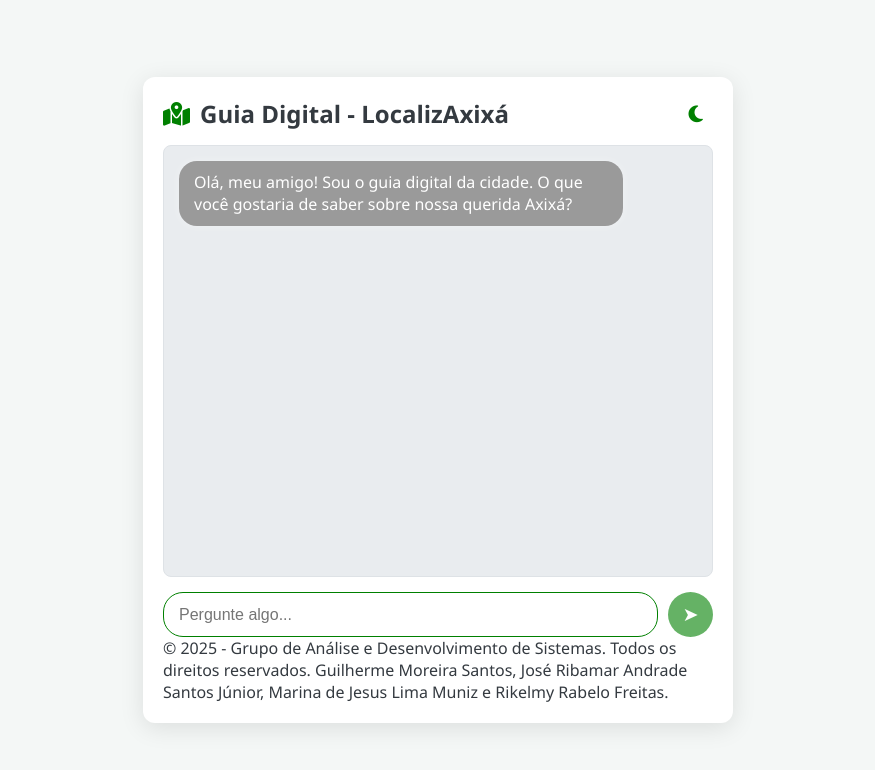
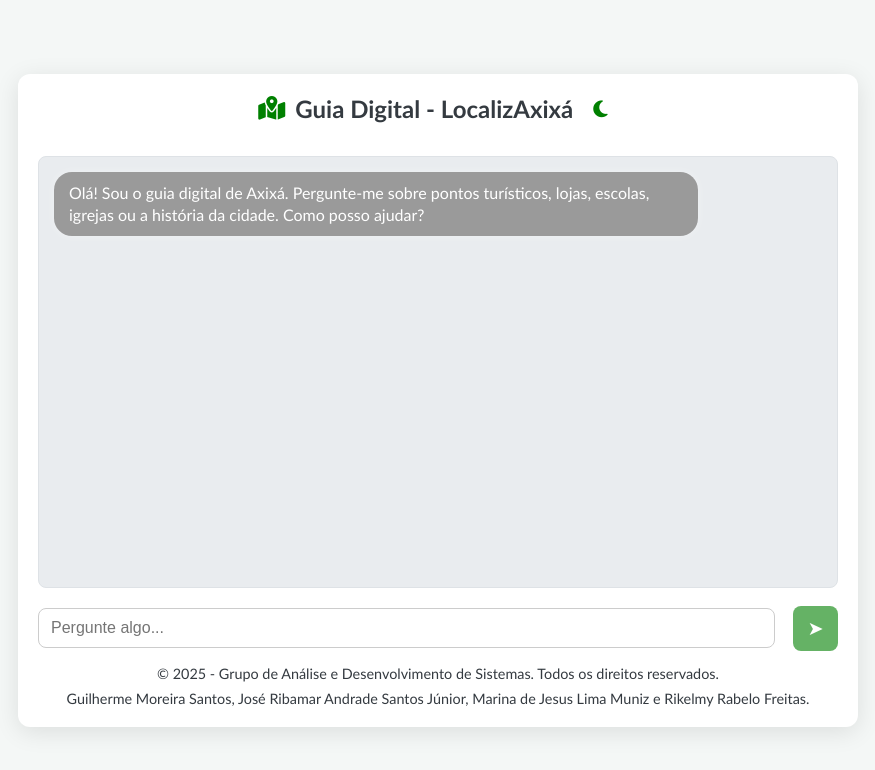
Before and after one commit to RikelmyRabelo/GuiaTuristicoIA, a plain HTML site: page templates/index.html in a window 1280 px wide. Shown: the whole page, without its empty margins (202-1077 px from the left). Drawn offline with Linux system fonts and the light colour scheme.

Commit message:
style(ui): ajusta estilização CSS e atualiza texto no HTML

```diff
--- a/templates/index.html
+++ b/templates/index.html
@@ -14,29 +14,32 @@
 
 <body class="light-mode">
 
-    <div id="chat-container">
-        <h1>
+    <div id="chat-container" style="max-width:800px; margin:40px auto; text-align:center; font-family:'Trebuchet MS','Segoe UI',Roboto,Arial,sans-serif;">
+        <h1 style="display:flex; align-items:center; justify-content:center; gap:12px;">
             <span>
                 <i class="fas fa-map-marked-alt"></i> Guia Digital - LocalizAxixá
             </span>
-            <div class="theme-toggle" onclick="toggleTheme()">
+            <div class="theme-toggle" onclick="toggleTheme()" style="margin-left:8px;">
                 <i id="theme-icon" class="fas fa-moon"></i>
             </div>
         </h1>
 
-        <div id="chat-box">
+        <div id="chat-box" style="margin:18px auto; text-align:left;">
             <div class="message LocalizAxixá">
-                Olá, meu amigo! Sou o guia digital da cidade. O que você gostaria de saber sobre nossa querida Axixá?
+                Olá! Sou o guia digital de Axixá. Pergunte-me sobre pontos turísticos, lojas, escolas, igrejas ou a história da cidade. Como posso ajudar?
             </div>
         </div>
 
-        <form id="input-area">
-            <input type="text" id="user-input" placeholder="Pergunte algo..." autocomplete="off">
-            <button type="submit" id="send-button" disabled>➤</button>
+        <form id="input-area" style="display:flex; justify-content:center; gap:8px; align-items:center;">
+            <input type="text" id="user-input" placeholder="Pergunte algo..." autocomplete="off" style="width:70%; padding:10px 12px; border-radius:8px; border:1px solid #ccc;">
+            <button type="submit" id="send-button" disabled style="padding:10px 14px; border-radius:8px;">➤</button>
         </form>
 
-        <div class="copyright">
+        <div style="height:14px;"></div>
+
+        <div class="copyright" style="text-align:center; font-size:0.9rem;">
             © 2025 - Grupo de Análise e Desenvolvimento de Sistemas. Todos os direitos reservados.
+            <div style="height:8px;"></div>
             <span>Guilherme Moreira Santos, José Ribamar Andrade Santos Júnior, Marina de Jesus Lima Muniz e Rikelmy Rabelo Freitas.</span>
         </div>
     </div>
```
